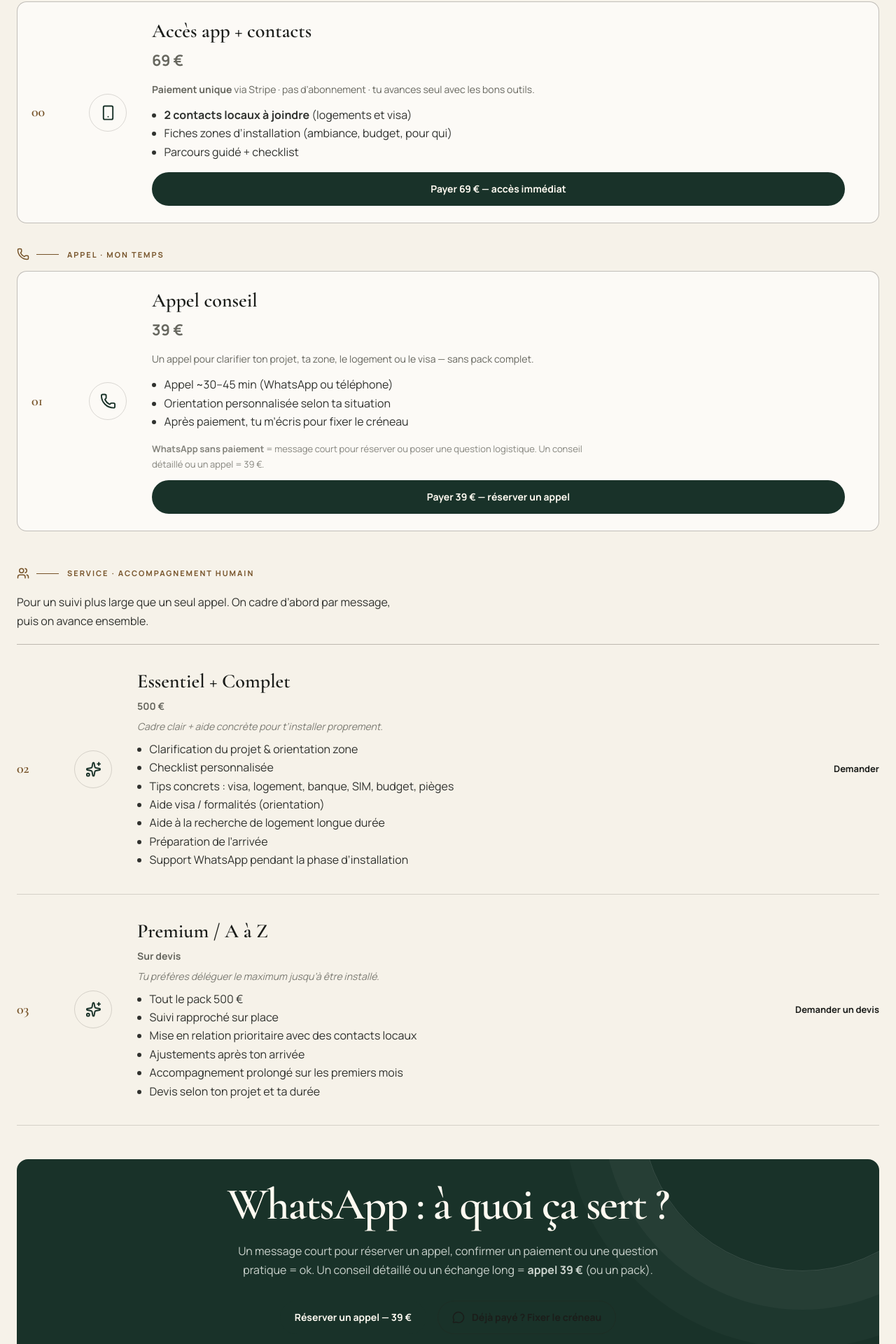
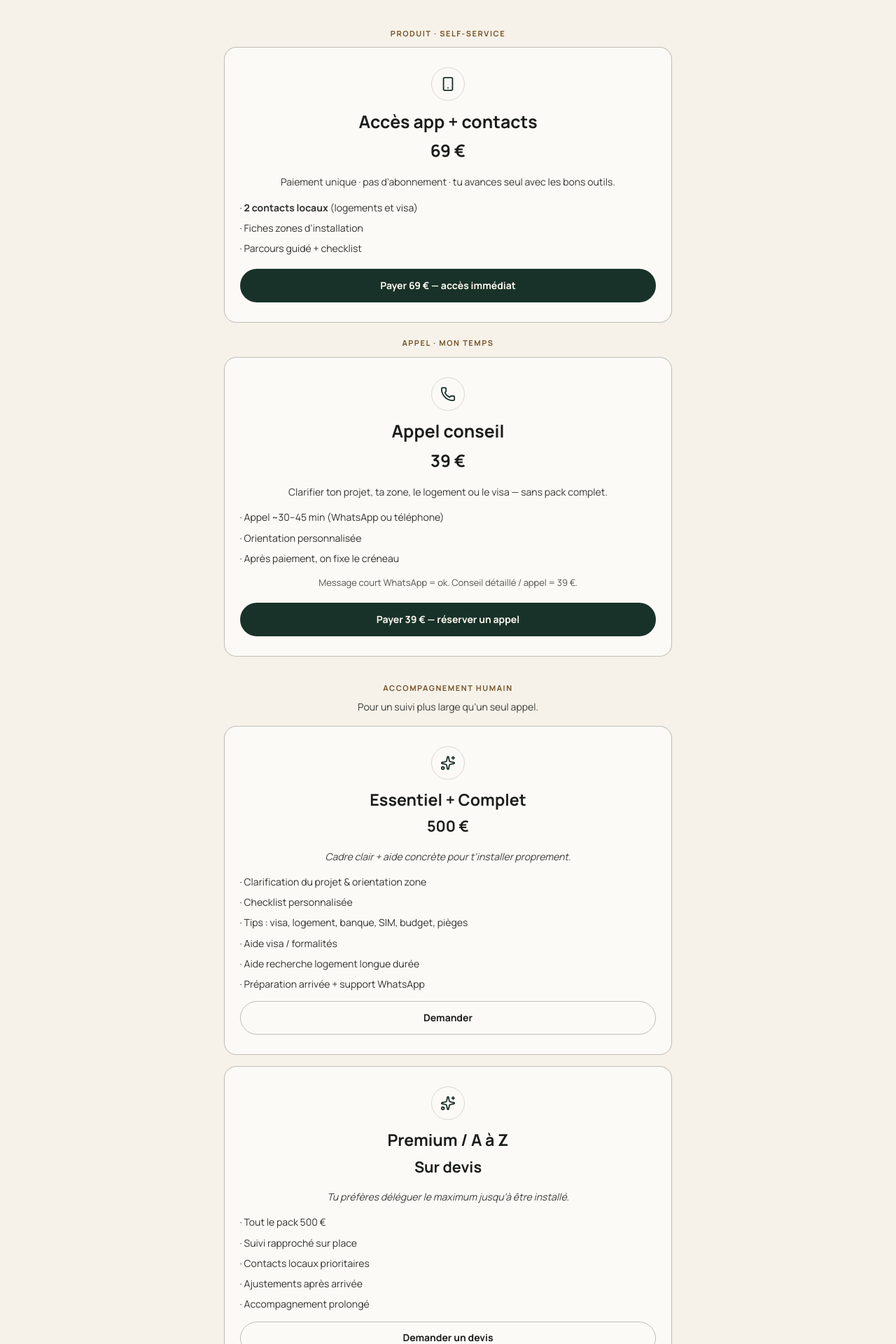
Before and after one commit to Dorianpmy/MyLombok, a Next.js app: page /accompagnement in a window 1280 px wide. Shown: the part 672-2592 px from the top of the page at 70% size. Built offline with nearby package versions, Linux system fonts and the light colour scheme.

Commit message:
ui: centered pricing cards on accompagnement page

```diff
--- a/app/accompagnement/page.tsx
+++ b/app/accompagnement/page.tsx
@@ -12,39 +12,48 @@ function waLink(message: string) {
   return `https://wa.me/33763664857?text=${encodeURIComponent(message)}`;
 }
 
+const cardStyle: React.CSSProperties = {
+  border: "1px solid var(--line-strong)",
+  borderRadius: "1.1rem",
+  padding: "1.75rem 1.35rem",
+  background: "var(--surface)",
+  textAlign: "center",
+  display: "grid",
+  gap: "0.85rem",
+  justifyItems: "center",
+};
+
 const formulas = [
   {
-    number: "02",
     name: "Essentiel + Complet",
     price: "500 €",
     tagline: "Cadre clair + aide concrète pour t’installer proprement.",
     items: [
       "Clarification du projet & orientation zone",
       "Checklist personnalisée",
-      "Tips concrets : visa, logement, banque, SIM, budget, pièges",
-      "Aide visa / formalités (orientation)",
-      "Aide à la recherche de logement longue durée",
-      "Préparation de l’arrivée",
-      "Support WhatsApp pendant la phase d’installation",
+      "Tips : visa, logement, banque, SIM, budget, pièges",
+      "Aide visa / formalités",
+      "Aide recherche logement longue durée",
+      "Préparation arrivée + support WhatsApp",
     ],
     message:
       "Salut ! Je suis intéressé par le pack Essentiel + Complet (500 €) pour m’installer à Lombok. Tu peux me dire comment on démarre ?",
+    cta: "Demander",
   },
   {
-    number: "03",
     name: "Premium / A à Z",
     price: "Sur devis",
     tagline: "Tu préfères déléguer le maximum jusqu’à être installé.",
     items: [
       "Tout le pack 500 €",
       "Suivi rapproché sur place",
-      "Mise en relation prioritaire avec des contacts locaux",
-      "Ajustements après ton arrivée",
-      "Accompagnement prolongé sur les premiers mois",
-      "Devis selon ton projet et ta durée",
+      "Contacts locaux prioritaires",
+      "Ajustements après arrivée",
+      "Accompagnement prolongé",
     ],
     message:
       "Salut ! Je voudrais un devis pour l’accompagnement Premium / A à Z pour m’installer à Lombok. On peut en discuter ?",
+    cta: "Demander un devis",
   },
 ];
 
@@ -52,142 +61,132 @@ export default function AccompagnementPage() {
   return (
     <main className="inner-page">
       <section className="site-section">
-        <div className="site-container">
-          <div className="section-heading">
-            <div>
-              <span className="eyebrow">Trois façons d’avancer</span>
-              <h1>App, appel, ou accompagné.</h1>
-            </div>
-            <p>
-              L’app te donne des outils et des contacts. L’appel, c’est mon temps pour répondre à tes questions.
-              L’accompagnement, c’est un suivi plus large.
+        <div className="site-container" style={{ maxWidth: 640 }}>
+          <div style={{ textAlign: "center", marginBottom: "2.5rem" }}>
+            <span className="eyebrow" style={{ justifyContent: "center" }}>Trois façons d’avancer</span>
+            <h1 style={{ marginTop: "0.5rem" }}>App, appel, ou accompagné.</h1>
+            <p className="lead-copy" style={{ margin: "0.75rem auto 0", maxWidth: 480 }}>
+              L’app te donne des outils et des contacts. L’appel, c’est mon temps. L’accompagnement, un suivi plus large.
             </p>
           </div>
 
-          <div style={{ marginTop: "2.5rem" }}>
-            <div style={{ display: "flex", alignItems: "center", gap: 10, marginBottom: "0.75rem" }}>
-              <Smartphone aria-hidden="true" style={{ width: 18, color: "var(--bronze-text)" }} />
-              <span className="eyebrow" style={{ margin: 0 }}>Produit · self-service</span>
-            </div>
-            <article
-              className="service-editorial"
-              style={{
-                border: "1px solid var(--line-strong)",
-                borderRadius: "var(--radius-medium)",
-                padding: "1.5rem 1.25rem",
-                background: "var(--surface)",
-              }}
-            >
-              <span className="service-editorial__number">00</span>
-              <span className="service-editorial__icon"><Smartphone aria-hidden="true" /></span>
+          {/* App */}
+          <div style={{ marginBottom: "1.25rem" }}>
+            <p style={{ textAlign: "center", margin: "0 0 0.65rem", fontSize: 11, fontWeight: 700, letterSpacing: "0.14em", textTransform: "uppercase", color: "var(--bronze-text)" }}>
+              Produit · self-service
+            </p>
+            <article style={cardStyle}>
+              <span style={{ width: 48, height: 48, borderRadius: "50%", border: "1px solid var(--line)", display: "grid", placeItems: "center", color: "var(--forest-action)" }}>
+                <Smartphone aria-hidden="true" style={{ width: 22 }} />
+              </span>
               <div>
-                <h3>Accès app + contacts</h3>
-                <p style={{ fontWeight: 700, fontSize: "1.35rem", margin: "0.35rem 0 0.75rem" }}>69 €</p>
-                <p style={{ marginBottom: "0.75rem" }}>
-                  <strong>Paiement unique</strong> via Stripe · pas d’abonnement · tu avances seul avec les bons outils.
-                </p>
-                <ul style={{ margin: "0 0 1rem", paddingLeft: "1.1rem", opacity: 0.9 }}>
-                  <li><strong>2 contacts locaux à joindre</strong> (logements et visa)</li>
-                  <li>Fiches zones d’installation (ambiance, budget, pour qui)</li>
-                  <li>Parcours guidé + checklist</li>
-                </ul>
+                <h3 style={{ margin: 0, fontSize: "1.55rem" }}>Accès app + contacts</h3>
+                <p style={{ fontWeight: 700, fontSize: "1.5rem", margin: "0.4rem 0 0" }}>69 €</p>
+              </div>
+              <p style={{ margin: 0, opacity: 0.88, fontSize: 14 }}>
+                Paiement unique · pas d’abonnement · tu avances seul avec les bons outils.
+              </p>
+              <ul style={{ margin: 0, padding: 0, listStyle: "none", fontSize: 14, opacity: 0.9, display: "grid", gap: 6, width: "100%", textAlign: "left" }}>
+                <li>· <strong>2 contacts locaux</strong> (logements et visa)</li>
+                <li>· Fiches zones d’installation</li>
+                <li>· Parcours guidé + checklist</li>
+              </ul>
+              <div style={{ width: "100%", marginTop: 4 }}>
                 <CheckoutButton label="Payer 69 € — accès immédiat" product="app_access" />
               </div>
-              <span aria-hidden="true" />
             </article>
           </div>
 
-          <div style={{ marginTop: "2rem" }}>
-            <div style={{ display: "flex", alignItems: "center", gap: 10, marginBottom: "0.75rem" }}>
-              <Phone aria-hidden="true" style={{ width: 18, color: "var(--bronze-text)" }} />
-              <span className="eyebrow" style={{ margin: 0 }}>Appel · mon temps</span>
-            </div>
-            <article
-              className="service-editorial"
-              style={{
-                border: "1px solid var(--line-strong)",
-                borderRadius: "var(--radius-medium)",
-                padding: "1.5rem 1.25rem",
-                background: "var(--surface)",
-              }}
-            >
-              <span className="service-editorial__number">01</span>
-              <span className="service-editorial__icon"><Phone aria-hidden="true" /></span>
+          {/* Appel */}
+          <div style={{ marginBottom: "1.25rem" }}>
+            <p style={{ textAlign: "center", margin: "0 0 0.65rem", fontSize: 11, fontWeight: 700, letterSpacing: "0.14em", textTransform: "uppercase", color: "var(--bronze-text)" }}>
+              Appel · mon temps
+            </p>
+            <article style={cardStyle}>
+              <span style={{ width: 48, height: 48, borderRadius: "50%", border: "1px solid var(--line)", display: "grid", placeItems: "center", color: "var(--forest-action)" }}>
+                <Phone aria-hidden="true" style={{ width: 22 }} />
+              </span>
               <div>
-                <h3>Appel conseil</h3>
-                <p style={{ fontWeight: 700, fontSize: "1.35rem", margin: "0.35rem 0 0.75rem" }}>39 €</p>
-                <p style={{ marginBottom: "0.75rem" }}>
-                  Un appel pour clarifier ton projet, ta zone, le logement ou le visa — sans pack complet.
-                </p>
-                <ul style={{ margin: "0 0 1rem", paddingLeft: "1.1rem", opacity: 0.9 }}>
-                  <li>Appel ~30–45 min (WhatsApp ou téléphone)</li>
-                  <li>Orientation personnalisée selon ta situation</li>
-                  <li>Après paiement, tu m’écris pour fixer le créneau</li>
-                </ul>
-                <p style={{ fontSize: 13, opacity: 0.8, marginBottom: "0.75rem" }}>
-                  <strong>WhatsApp sans paiement</strong> = message court pour réserver ou poser une question logistique.
-                  Un conseil détaillé ou un appel = 39 €.
-                </p>
+                <h3 style={{ margin: 0, fontSize: "1.55rem" }}>Appel conseil</h3>
+                <p style={{ fontWeight: 700, fontSize: "1.5rem", margin: "0.4rem 0 0" }}>39 €</p>
+              </div>
+              <p style={{ margin: 0, opacity: 0.88, fontSize: 14 }}>
+                Clarifier ton projet, ta zone, le logement ou le visa — sans pack complet.
+              </p>
+              <ul style={{ margin: 0, padding: 0, listStyle: "none", fontSize: 14, opacity: 0.9, display: "grid", gap: 6, width: "100%", textAlign: "left" }}>
+                <li>· Appel ~30–45 min (WhatsApp ou téléphone)</li>
+                <li>· Orientation personnalisée</li>
+                <li>· Après paiement, on fixe le créneau</li>
+              </ul>
+              <p style={{ margin: 0, fontSize: 13, opacity: 0.75 }}>
+                Message court WhatsApp = ok. Conseil détaillé / appel = 39 €.
+              </p>
+              <div style={{ width: "100%", marginTop: 4 }}>
                 <CheckoutButton label="Payer 39 € — réserver un appel" product="call_conseil" />
               </div>
-              <span aria-hidden="true" />
             </article>
           </div>
 
-          <div style={{ marginTop: "3rem" }}>
-            <div style={{ display: "flex", alignItems: "center", gap: 10, marginBottom: "0.5rem" }}>
-              <Users aria-hidden="true" style={{ width: 18, color: "var(--bronze-text)" }} />
-              <span className="eyebrow" style={{ margin: 0 }}>Service · accompagnement humain</span>
-            </div>
-            <p style={{ marginBottom: "1.25rem", maxWidth: 560, opacity: 0.9 }}>
-              Pour un suivi plus large que un seul appel. On cadre d’abord par message, puis on avance ensemble.
+          {/* Packs */}
+          <div style={{ marginTop: "2.25rem" }}>
+            <p style={{ textAlign: "center", margin: "0 0 0.35rem", fontSize: 11, fontWeight: 700, letterSpacing: "0.14em", textTransform: "uppercase", color: "var(--bronze-text)" }}>
+              Accompagnement humain
             </p>
-
-            <div className="service-editorial-list">
+            <p style={{ textAlign: "center", margin: "0 0 1rem", fontSize: 14, opacity: 0.85 }}>
+              Pour un suivi plus large qu’un seul appel.
+            </p>
+            <div style={{ display: "grid", gap: "1rem" }}>
               {formulas.map((f) => (
-                <article className="service-editorial" key={f.name}>
-                  <span className="service-editorial__number">{f.number}</span>
-                  <span className="service-editorial__icon"><Sparkles aria-hidden="true" /></span>
+                <article key={f.name} style={cardStyle}>
+                  <span style={{ width: 48, height: 48, borderRadius: "50%", border: "1px solid var(--line)", display: "grid", placeItems: "center", color: "var(--forest-action)" }}>
+                    <Sparkles aria-hidden="true" style={{ width: 22 }} />
+                  </span>
                   <div>
-                    <h3>{f.name}</h3>
-                    <p style={{ fontWeight: 700, margin: "0.25rem 0 0.35rem" }}>{f.price}</p>
-                    <p style={{ fontStyle: "italic", opacity: 0.85, marginBottom: "0.5rem" }}>{f.tagline}</p>
-                    <ul style={{ margin: 0, paddingLeft: "1.1rem", opacity: 0.9 }}>
-                      {f.items.map((item) => (
-                        <li key={item}>{item}</li>
-                      ))}
-                    </ul>
+                    <h3 style={{ margin: 0, fontSize: "1.45rem" }}>{f.name}</h3>
+                    <p style={{ fontWeight: 700, fontSize: "1.35rem", margin: "0.35rem 0 0" }}>{f.price}</p>
                   </div>
-                  <a href={waLink(f.message)} target="_blank" rel="noopener noreferrer">
-                    {f.price === "Sur devis" ? "Demander un devis" : "Demander"}
+                  <p style={{ margin: 0, fontStyle: "italic", opacity: 0.85, fontSize: 14 }}>{f.tagline}</p>
+                  <ul style={{ margin: 0, padding: 0, listStyle: "none", fontSize: 14, opacity: 0.9, display: "grid", gap: 6, width: "100%", textAlign: "left" }}>
+                    {f.items.map((item) => (
+                      <li key={item}>· {item}</li>
+                    ))}
+                  </ul>
+                  <a
+                    className="button button--outline"
+                    href={waLink(f.message)}
+                    target="_blank"
+                    rel="noopener noreferrer"
+                    style={{ width: "100%", justifyContent: "center" }}
+                  >
+                    {f.cta}
                   </a>
                 </article>
               ))}
             </div>
           </div>
 
-          <div className="final-cta" style={{ marginTop: "3rem", padding: "2rem", borderRadius: "1rem" }}>
-            <h2>WhatsApp : à quoi ça sert ?</h2>
-            <p>
-              Un message court pour réserver un appel, confirmer un paiement ou une question pratique = ok.
-              Un conseil détaillé ou un échange long = <strong>appel 39 €</strong> (ou un pack).
+          <div className="final-cta" style={{ marginTop: "2.5rem", padding: "1.75rem 1.35rem", borderRadius: "1.1rem", textAlign: "center" }}>
+            <h2 style={{ margin: "0 0 0.5rem", fontSize: "1.5rem" }}>WhatsApp : à quoi ça sert ?</h2>
+            <p style={{ margin: "0 auto", maxWidth: 420, fontSize: 14 }}>
+              Message court pour réserver ou confirmer = ok.
+              Conseil détaillé = <strong>appel 39 €</strong> (ou un pack).
             </p>
-            <div style={{ display: "flex", gap: "1rem", flexWrap: "wrap", marginTop: "1.25rem" }}>
+            <div style={{ display: "grid", gap: 10, marginTop: "1.15rem" }}>
               <CheckoutButton label="Réserver un appel — 39 €" product="call_conseil" />
               <a
                 className="button button--outline"
                 href={waLink("Salut ! J’ai payé (ou je vais payer) l’appel conseil 39 €. On peut fixer un créneau ?")}
                 target="_blank"
                 rel="noopener noreferrer"
+                style={{ justifyContent: "center" }}
               >
                 <MessageCircle aria-hidden="true" /> Déjà payé ? Fixer le créneau
               </a>
             </div>
           </div>
 
-          <p style={{ marginTop: "2rem", opacity: 0.75, fontSize: "0.95rem" }}>
-            <strong>App 69 €</strong> · <strong>Appel 39 €</strong> · <strong>Pack 500 €</strong> · <strong>Premium sur devis</strong>.
-            Les offres peuvent se cumuler.
+          <p style={{ marginTop: "1.75rem", textAlign: "center", opacity: 0.7, fontSize: "0.9rem" }}>
+            App 69 € · Appel 39 € · Pack 500 € · Premium sur devis
           </p>
         </div>
       </section>
```
